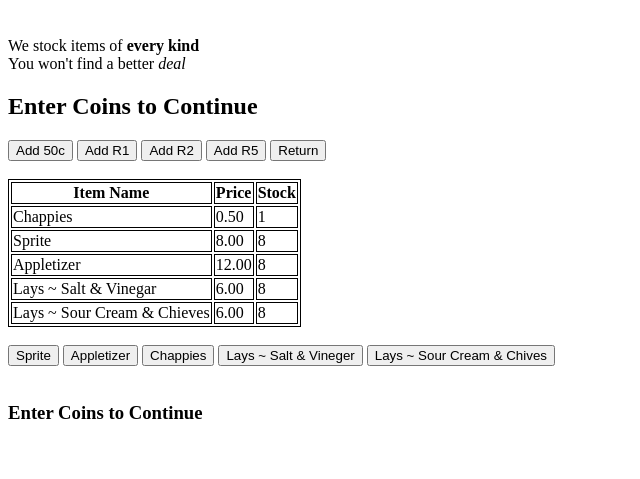
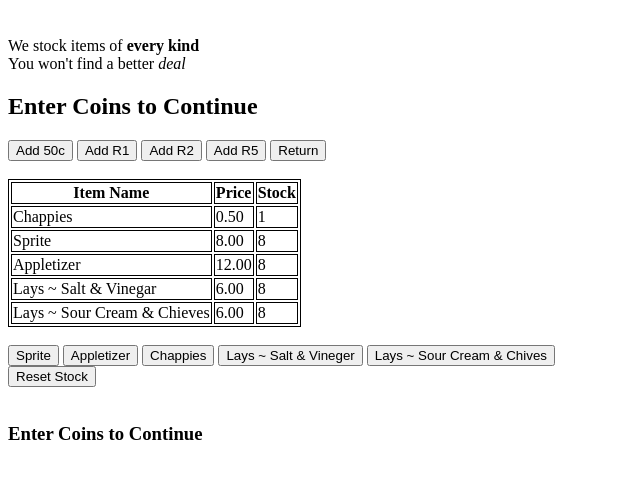
Before and after one commit to mohen97/vendingMachine, a plain HTML site: page index.html in a window 1280 px wide. Shown: the part 79-558 px from the top of the page, without its empty margins (0-640 px from the left). Drawn offline with Linux system fonts and the light colour scheme.

Commit message:
Reset Stock

```diff
--- a/index.html
+++ b/index.html
@@ -76,6 +76,8 @@
 		<button type="button" onclick="chappies()">Chappies</button>
 		<button type="button" onclick="LaysSaltVineger()">Lays ~ Salt & Vineger</button>
 		<button type="button" onclick="LaysSourCreamandChives()">Lays ~ Sour Cream & Chives</button>
+		<br>
+		<button type="button" onclick="ResetStock()"> Reset Stock </button>
 
 
 
```
